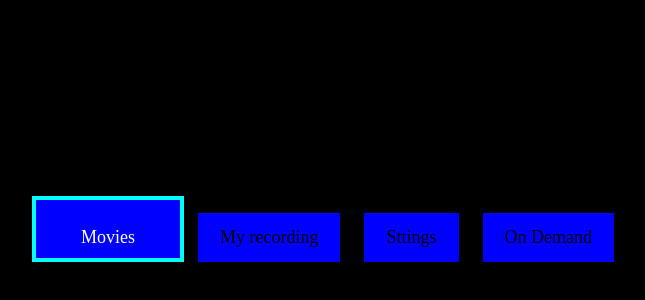
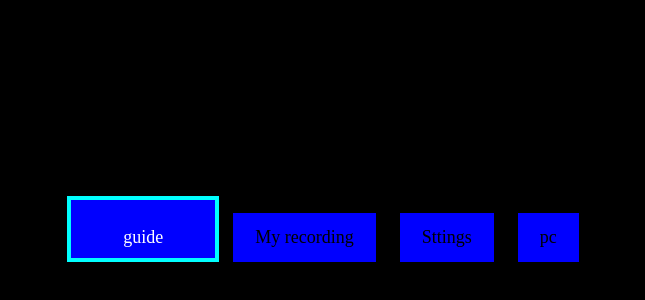
Before and after one commit to naseemshekh20/navigationApp, a plain HTML site: page index.html in a window 1280 px wide. Shown: the part 112-412 px from the top of the page, without its empty margins (312-957 px from the left). Drawn offline with Linux system fonts and the light colour scheme.

Commit message:
Update index.html

```diff
--- a/index.html
+++ b/index.html
@@ -101,17 +101,17 @@ div.selected {
 
 
  <div id ="mainDiv"align="center" border="1px solid red">
-     <div class="selected btn" id="guide">
-<span>Movies</span>
+     <div class="btn selected" id="guide">
+<span>guide</span>
      </div>
      <div class="btn" id="recording">
              <span>My recording</span>
      </div>
-     <div class ="btn"id="setting">
+     <div class ="btn" id="setting">
       <span>Sttings</span>
      </div>
      <div class="btn" id="PC">
-<span>On Demand</span>
+<span>pc</span>
      </div>
  </div>
 
```
